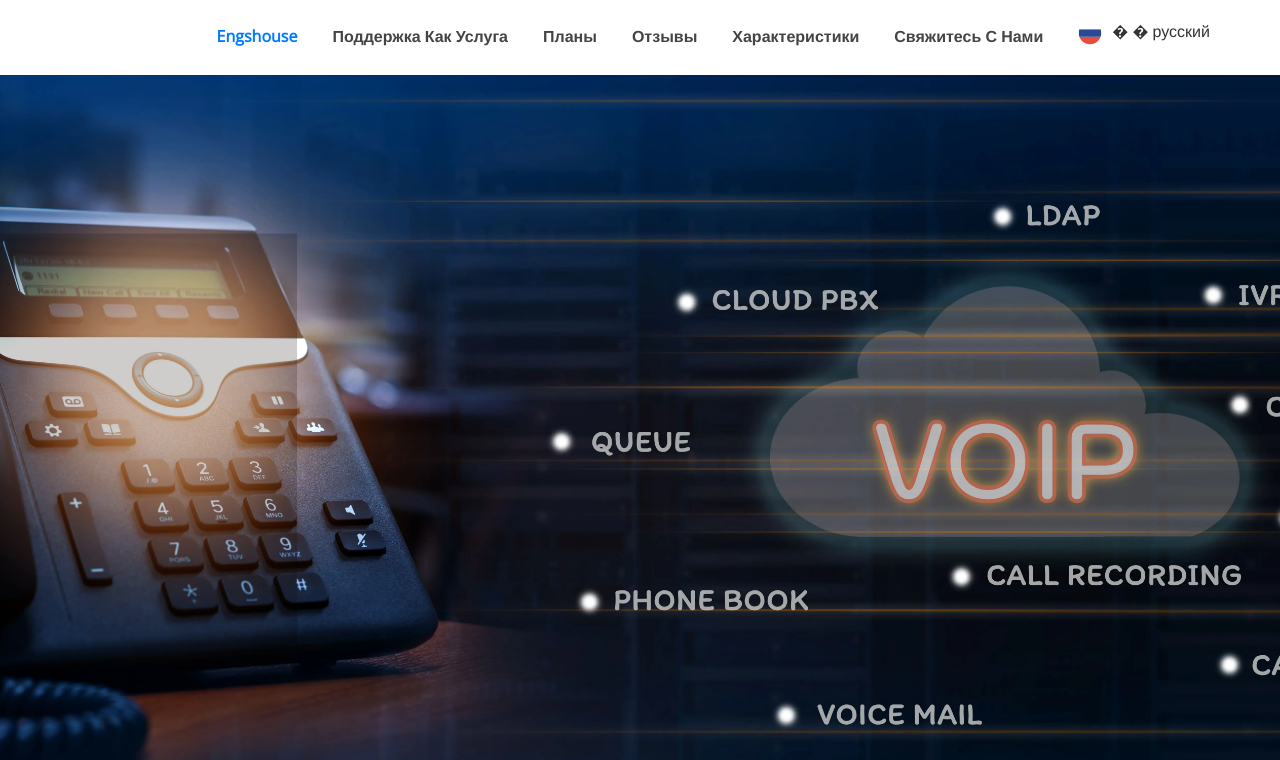
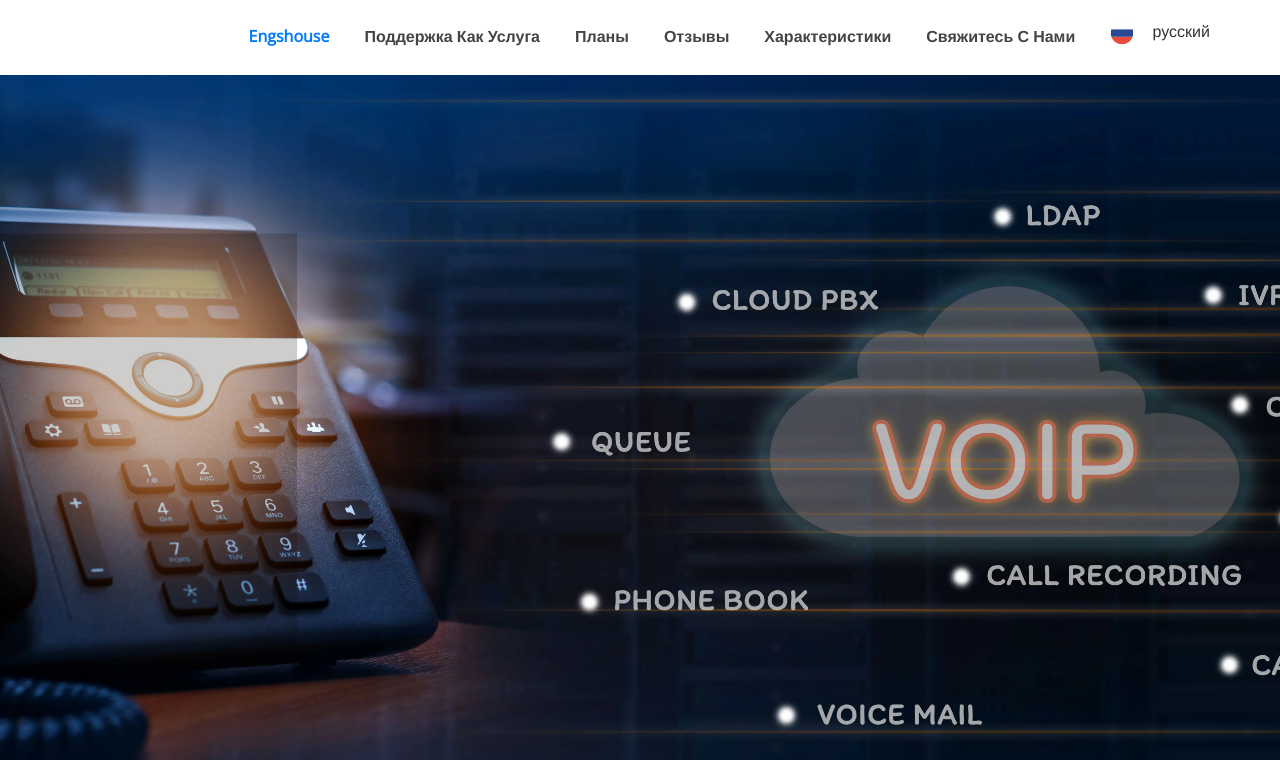
Before and after one commit to reffaeli/engsrus, a plain HTML site: page index.html in a window 1280 px wide. Shown: the part 93-853 px from the top of the page. Drawn offline with nearby package versions, Linux system fonts and the light colour scheme; a web font is replaced by a local one.

Commit message:
Update index.html

```diff
--- a/index.html
+++ b/index.html
@@ -595,9 +595,9 @@ h6 { font-family: Roboto !important; }
 <li id="menu-item-99" class="menu-item menu-item-type-custom menu-item-object-custom menu-item-99"><a class="nav-link" href="#theme-testimonial">Отзывы</a></li>
 <li id="menu-item-100" class="menu-item menu-item-type-custom menu-item-object-custom menu-item-100"><a class="nav-link" href="#text-1">Характеристики</a></li>
 <li id="menu-item-125" class="menu-item menu-item-type-custom menu-item-object-custom menu-item-125"><a class="nav-link" href="#block-56">Свяжитесь с нами</a></li>
-<li id="menu-item-124" class="weglot-parent-menu-item weglot-lang menu-item-weglot weglot-language weglot-flags flag-3 ru menu-item menu-item-type-custom menu-item-object-custom menu-item-has-children menu-item-124 dropdown"><a href="#weglot_switcher" data-toggle="dropdown" class="dropdown-toggle" data-wg-notranslate=""><span class="glyphicon �&nbsp;русский"></span>�&nbsp;�&nbsp;русский </a>
+<li id="menu-item-124" class="weglot-parent-menu-item weglot-lang menu-item-weglot weglot-language weglot-flags flag-3 ru menu-item menu-item-type-custom menu-item-object-custom menu-item-has-children menu-item-124 dropdown"><a href="#weglot_switcher" data-toggle="dropdown" class="dropdown-toggle" data-wg-notranslate=""><span class="glyphicon &nbsp;русский"></span>&nbsp;&nbsp;русский </a>
 <ul role="menu" class="dropdown-menu">
-	<li id="menu-item-weglot-124-en" class="weglot-lang menu-item-weglot weglot-language weglot-flags flag-3 weglot-en en menu-item menu-item-type-custom menu-item-object-custom menu-item-weglot-124-en"><a href="https://engshouse.com/?wg-choose-original=true" data-wg-notranslate=""><span class="glyphicon English"></span>�&nbsp;English</a></li>
+
 </ul>
 </li>
 </ul></div>
```
